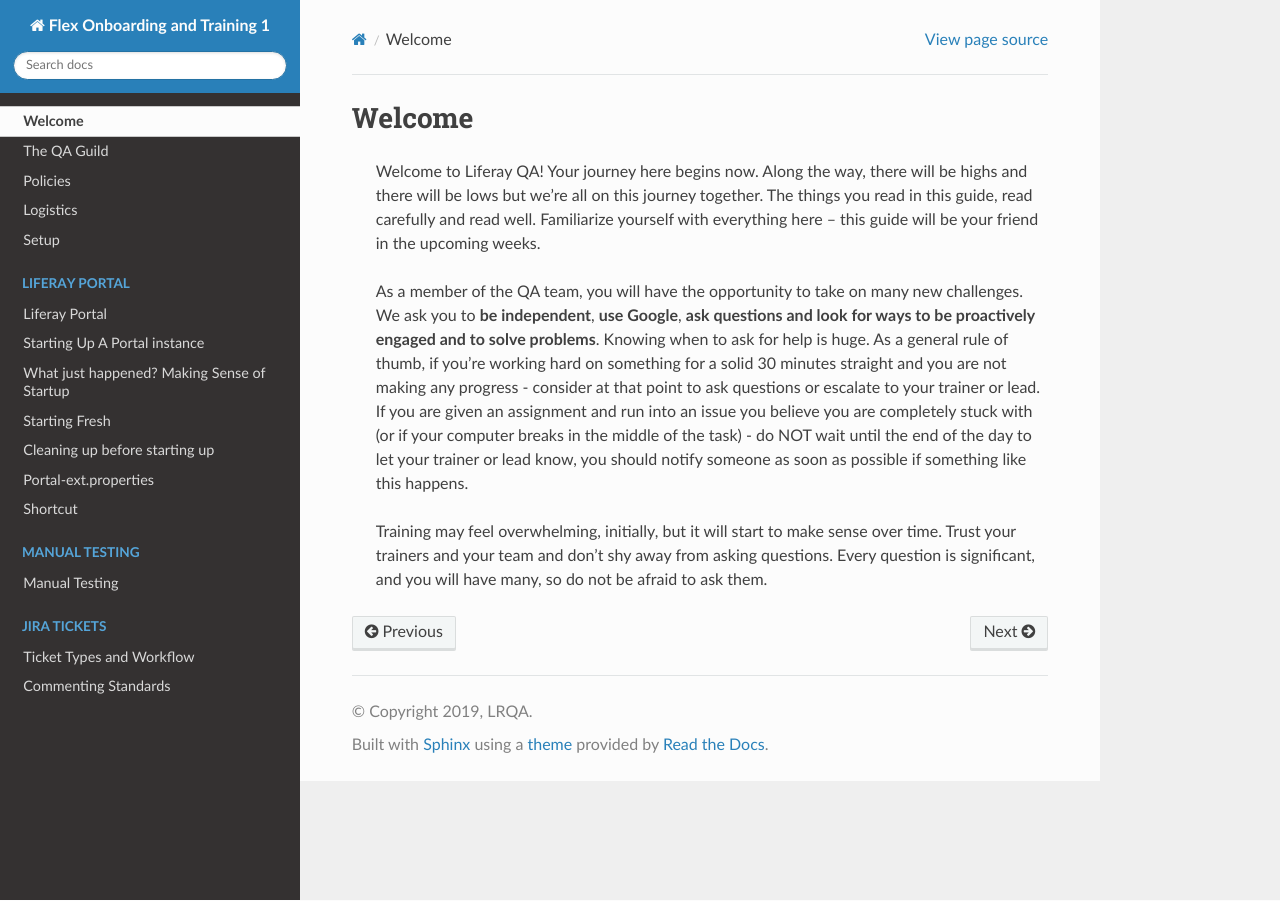
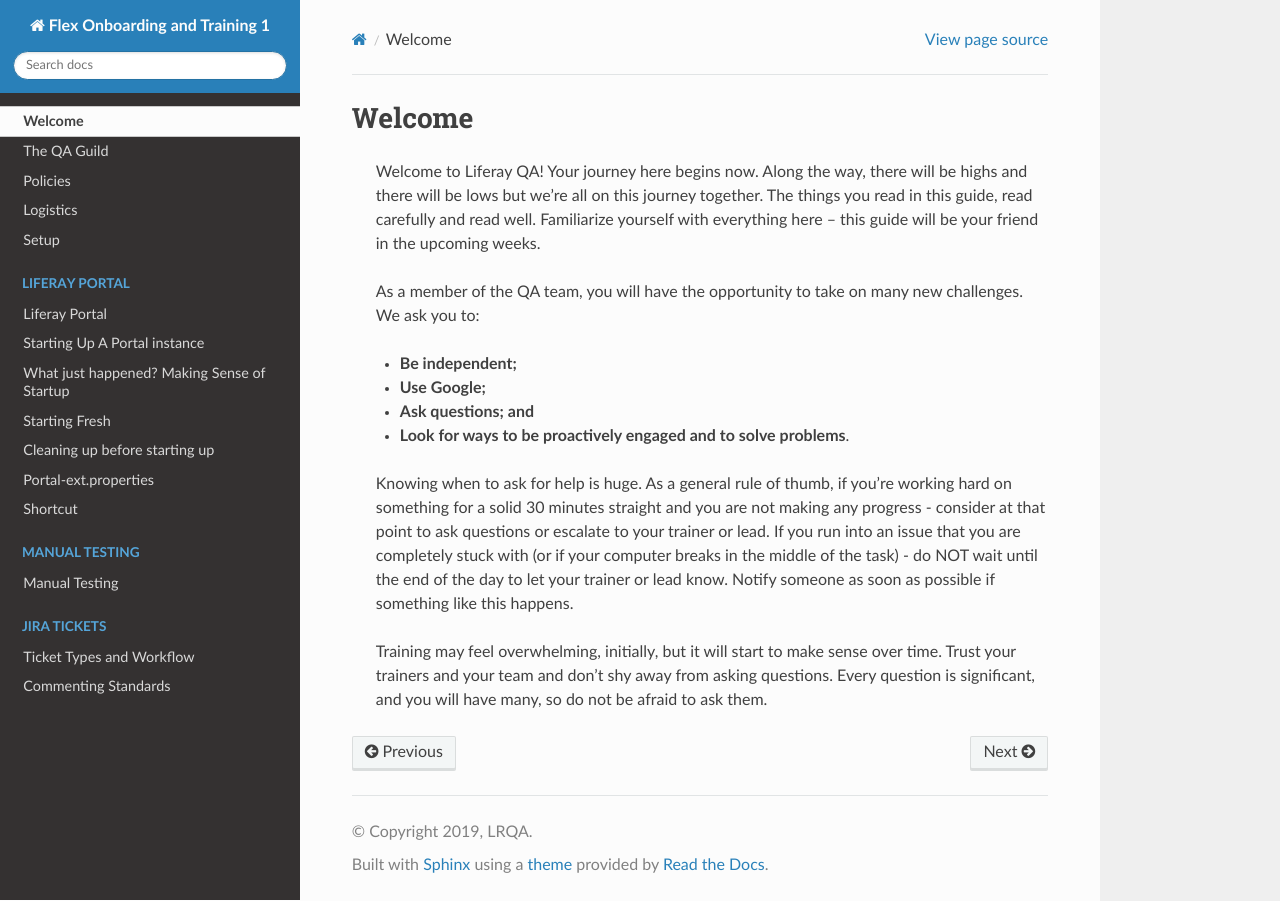
Before and after one commit to nikki-pru/flex-training, a Sphinx documentation site: the page built from docs/welcome/welcome.rst, in a window 1280 px wide. Built offline with Sphinx 7.4.7 and the Read the Docs theme 2.0.0, drawn with Linux system fonts in a browser that asks for light colours.

Commit message:
LRQA-54026 Edits for readability

```diff
--- a/docs/manual-testing/manual-testing.rst
+++ b/docs/manual-testing/manual-testing.rst
@@ -18,7 +18,7 @@ In other cases, manual testing tasks come with minimal instruction, like `this t
 3. Put yourself in the shoes of a customer/user - how will this feature be used, how can this feature break;
 4. Never base on uncertainty - reach out to a team member, your lead or another QA member, or the developer to clarify what needs to be tested.
 
-If something breaks or you find a bug while testing, don’t sweep it under the rug. If something breaks in-house it will also most likely break when it gets to the customer. If something is inconsistent, you can take note of the issue or ask a friend to do a sanity check on what you're seeing. You can also add a comment to the ticket being tested, or file a bug ticket on JIRA.  We will learn how to do that in the next section.
+If something breaks or you find a bug while testing, don’t sweep it under the rug. These issues could potentially be blockers for an upcoming release or could cause more issues down the line if not properly looked into. If something breaks in-house it will also most likely break when it gets to the customer. If something is inconsistent, you can take note of the issue or ask a friend to do a sanity check on what you're seeing. You can also add a comment to the ticket being tested, or file a bug ticket on JIRA.  We will learn how to do that in the next section.
 
 .. _Test Plans: https://docs.google.com/spreadsheets/d/15clEKFeLYoDPyqRHqZbjBTGpAwSMdqqM6Fhgr3gK1Ug/edit?usp=sharing
 .. _this ticket: https://issues.liferay.com/browse/COMMERCE-2410
--- a/docs/portal/cleanup.rst
+++ b/docs/portal/cleanup.rst
@@ -13,7 +13,7 @@ Locate the /log folder on your ``liferay.home``. Since we’re starting a new in
 
 Summary
 -------
-In summary of this, and the last section on `Starting Fresh`_, what we need for a clean start up are the following:
+In summary of this, and the section on `Starting Fresh`_, what we need for a clean startup are the following:
 
 1. Clean database
 2. Clean data folder
@@ -22,4 +22,4 @@ In summary of this, and the last section on `Starting Fresh`_, what we need for
 .. note::
   The ``/osgi/state`` folder in ``liferay.home`` is another directory that needs to be cleaned, but it is not necessary to do so unless you're replacing jar files in the osgi folder.
 
-.. _Starting Fresh: ./starting-fresh
+.. _Starting Fresh: ./starting-fresh.html
--- a/docs/welcome/department.rst
+++ b/docs/welcome/department.rst
@@ -1,7 +1,7 @@
 The QA Guild
 ============
 
-At Liferay, it is our mission to make it possible for people to reach their full potential to serve others. What this means as a business, is that it is imperative that we produce good, quality products to allow our customers to create solutions that will help them reach their goals.  As a software company, part of the development process is Quality Assurance, which includes the continuous and thorough testing of products. As a guild, however, we want to advance the boundaries of our impact on quality by looking beyond the activity of testing. We want to go from being known as “Testers” to being known as “Quality Ambassadors,” who advocate for quality throughout the development process and not just during testing. It should be our goal to improve not only on the product but also processes, tools, relationships and even on ourselves as we learn and grow our skills.
+At Liferay, it is our mission to make it possible for people to reach their full potential to serve others. As a business, it is imperative that we produce good, quality products to allow our customers to create solutions that will help them reach their goals.  As a software company, part of the development process is Quality Assurance, which includes the continuous and thorough testing of products. As a guild, however, we want to advance the boundaries of our impact on quality by looking beyond the activity of testing. We want to go from being known as “Testers” to being known as “Quality Ambassadors,” who advocate for quality throughout the development process and not just during testing. It should be our goal to improve not only on the product but also processes, tools, relationships and even on ourselves as we learn and grow our skills.
 
 Liferay’s QA Program centers on this guiding philosophy: **test the right things, at the right times, in the right ways**. If at any point during a test you feel that there is a better way to test the product, reach out and discuss your ideas with someone from the team.
 
--- a/docs/welcome/policies.rst
+++ b/docs/welcome/policies.rst
@@ -3,7 +3,7 @@ Policies
 
 First, please take a few minutes to look over our `QA Department Guidelines and Policies`_. Especially note the Ergonomic guidelines and the policy on `Scheduling`_. Remember to log your hours in `Ultipro`_ - here's a `quick rundown`_ on how to do that. Should you need more information regarding `Ultipro`_, you can refer to this `loop post by HR`_.
 
-As a department, there are some unwritten policies we conduct our business by and are worth mentioning. First and foremost, we do not try to advance ourselves at someone else’s expense. For example, if you find some useful information that would most certainly help a team member, do not intentionally withhold that information to improve how you appear to management.  Another one is that we don’t waste time. There is always something to do or something to learn. If you find yourself without a task, reach out to your trainer or lead.
+As a department, there are some unwritten policies we conduct our business by and are worth mentioning. First and foremost, we do not try to advance ourselves at someone else’s expense. For example, if you find some useful information that would most certainly help a team member, do not intentionally withhold that information to improve how you appear to management.  Another one is that we don’t waste time. There is always something to do or something to learn. Take the time to look for tasks, read training documents, follow up/close tickets that you previously worked on. If you find yourself completely without a task, reach out to your trainer or lead.
 
 .. _QA Department Guidelines and Policies: https://github.com/liferay/liferay-qa-ee/tree/liferay-qa-docs/references/pages/administrative
 .. _Scheduling: https://github.com/liferay/liferay-qa-ee/tree/liferay-qa-docs/references/pages/administrative/qa-department-scheduling.markdown
--- a/docs/welcome/welcome.rst
+++ b/docs/welcome/welcome.rst
@@ -3,6 +3,13 @@ Welcome
 
   Welcome to Liferay QA! Your journey here begins now. Along the way, there will be highs and there will be lows but we're all on this journey together. The things you read in this guide, read carefully and read well. Familiarize yourself with everything here -- this guide will be your friend in the upcoming weeks.
 
-  As a member of the QA team, you will have the opportunity to take on many new challenges. We ask you to **be independent**, **use Google**, **ask questions and look for ways to be proactively engaged and to solve problems**.  Knowing when to ask for help is huge. As a general rule of thumb, if you’re working hard on something for a solid 30 minutes straight and you are not making any progress - consider at that point to ask questions or escalate to your trainer or lead. If you are given an assignment and run into an issue you believe you are completely stuck with (or if your computer breaks in the middle of the task) - do NOT wait until the end of the day to let your trainer or lead know, you should notify someone as soon as possible if something like this happens.
+  As a member of the QA team, you will have the opportunity to take on many new challenges. We ask you to:
+
+  * **Be independent;**
+  * **Use Google;**
+  * **Ask questions; and**
+  * **Look for ways to be proactively engaged and to solve problems**.
+
+  Knowing when to ask for help is huge. As a general rule of thumb, if you’re working hard on something for a solid 30 minutes straight and you are not making any progress - consider at that point to ask questions or escalate to your trainer or lead. If you run into an issue that you are completely stuck with (or if your computer breaks in the middle of the task) - do NOT wait until the end of the day to let your trainer or lead know. Notify someone as soon as possible if something like this happens.
 
   Training may feel overwhelming, initially, but it will start to make sense over time. Trust your trainers and your team and don’t shy away from asking questions. Every question is significant, and you will have many, so do not be afraid to ask them.
```
